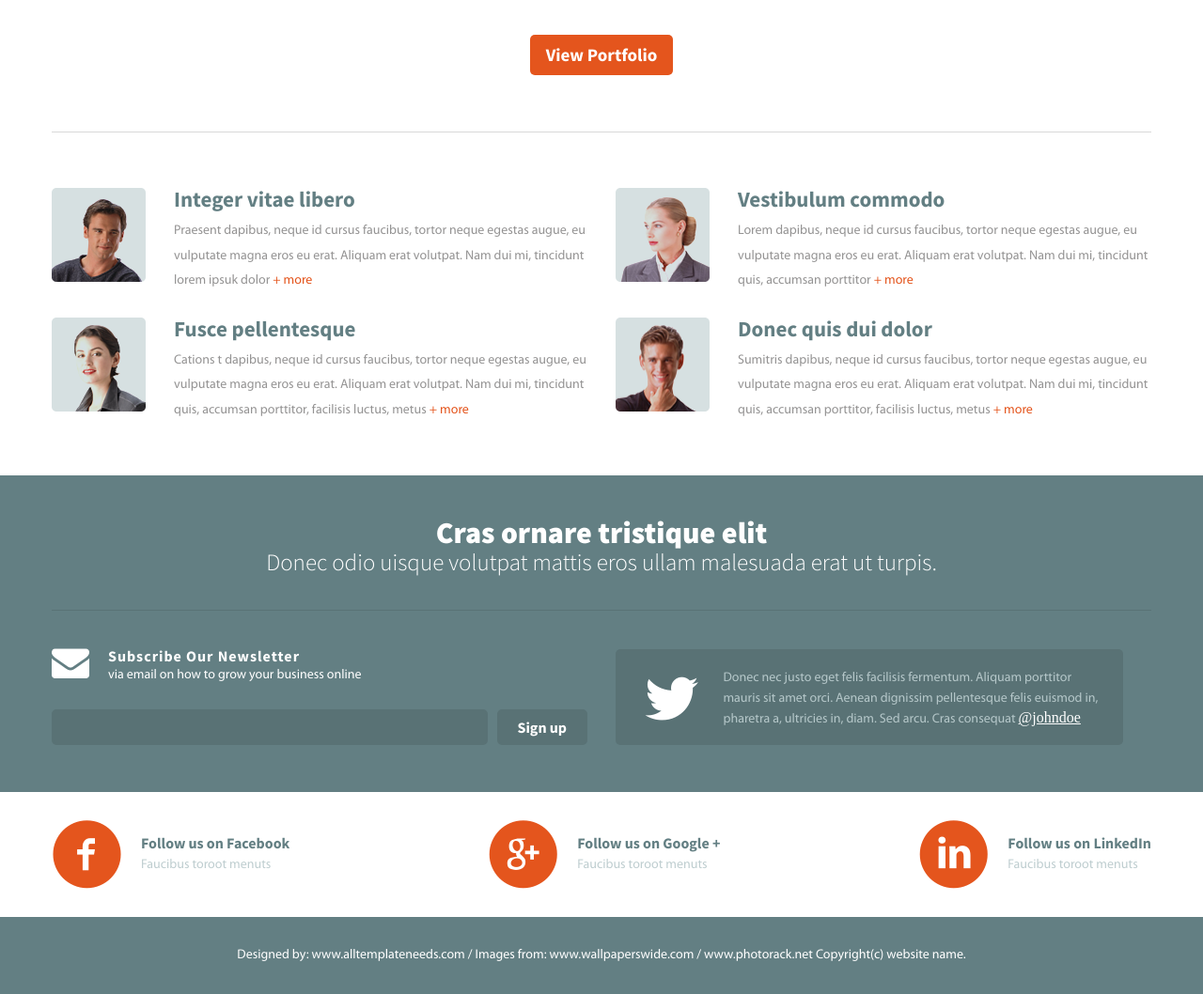
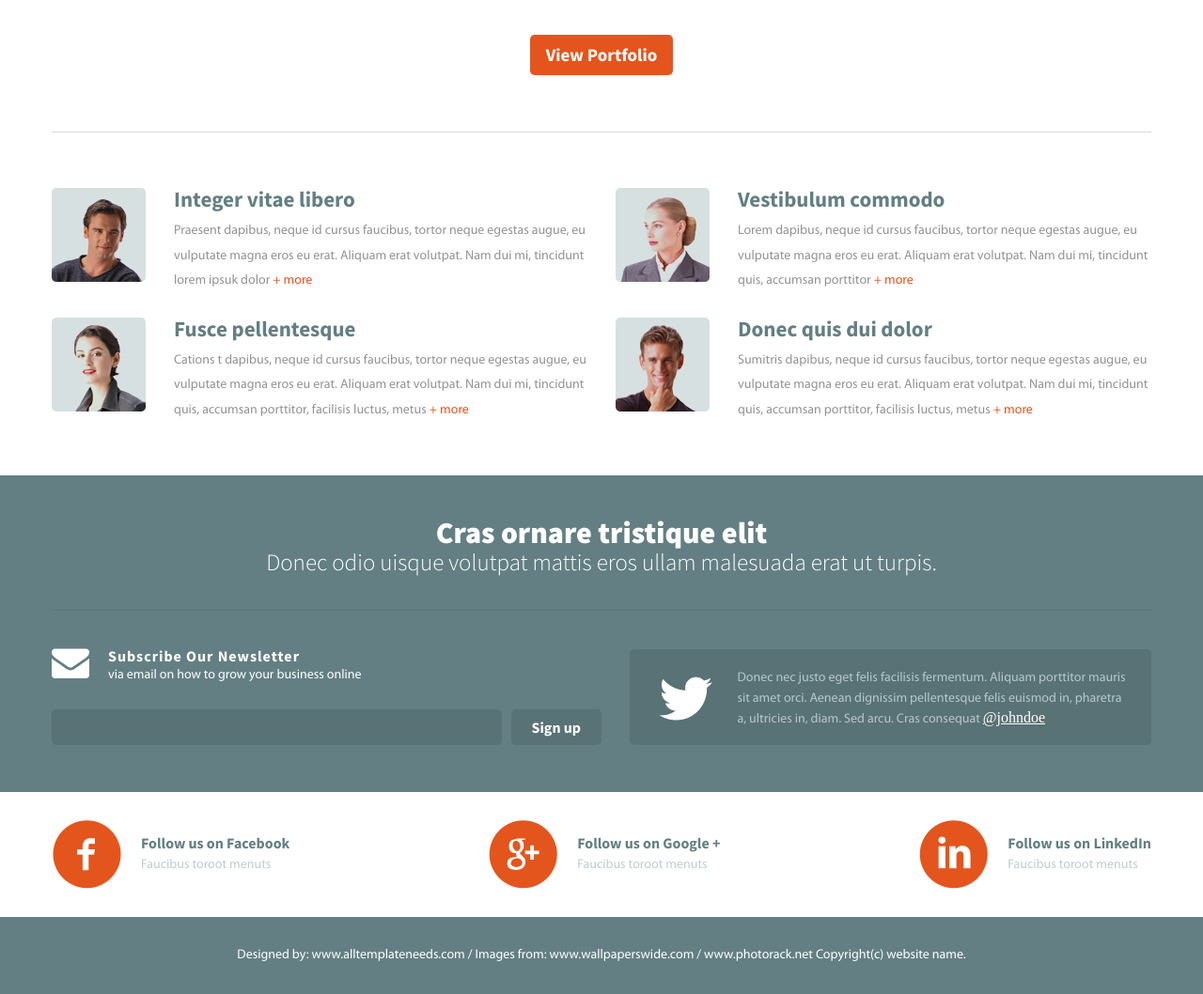
Before and after one commit to YauhenIhnatsyeu/SiteTutorial, a website: page index.html in a window 1280 px wide. Shown: the part 1505-2563 px from the top of the page at 94% size. Drawn offline with Linux system fonts and the light colour scheme; files whose address does not match are found by name.

Commit message:
Replaced fixed width with fr in subscribe-container.

```diff
--- a/css/social.css
+++ b/css/social.css
@@ -29,7 +29,7 @@
 
     margin: 35px 0 50px 0;
 
-    grid-template: auto / 570px 570px;
+    grid-template: auto / 1fr 1fr;
 }
 
 .mail {
```
